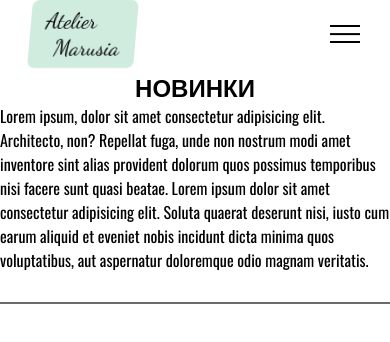
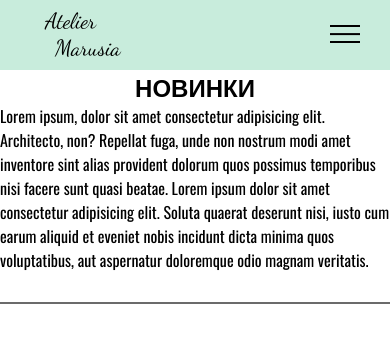
Before and after one commit to andrewkukhar/atelier-marusia.store, a plain HTML site: page index.html in a window 390 px wide. Drawn offline with nearby package versions, Linux system fonts and the light colour scheme.

Commit message:
correct code

```diff
--- a/css/header.css
+++ b/css/header.css
@@ -1,6 +1,7 @@
 .header {
 	width: 100%;
 	z-index: 10;
+	background-color: #c8ecdc;
 }
 .header__body {
 	width: 100%;
@@ -11,9 +12,8 @@
 	justify-content: space-between;
 }
 .logo-title {
-	background-color: #d0ecdf;
-	transform: skewX(-5deg);
-	border-radius: 7px;
+	transform: skewX(0deg);
+	border-radius: 0px;
 	position: relative;
 	z-index: 5;
     padding: 7px 15px;
@@ -157,6 +157,11 @@ body._touch .menu__list > li._active .menu__arrow {
 	}
 }
 @media (max-width: 767px) {
+	.header {
+		width: 100%;
+		z-index: 10;
+		background-color: #c8ecdc;
+	}
 	.menu__icon {
 		z-index: 5;
 		display: block;
@@ -206,7 +211,7 @@ body._touch .menu__list > li._active .menu__arrow {
 		left: -100%;
 		width: 100%;
 		height: 100%;
-		background-color: rgb(255, 255, 255);
+		/* background-color: rgb(255, 255, 255); */
 		padding: 100px 30px 30px 30px;
 		transition: left 0.8s ease 0s;
 		overflow: auto;
@@ -221,7 +226,7 @@ body._touch .menu__list > li._active .menu__arrow {
 		top: 0;
 		left: 0;
 		height: 70px;
-		background-color: #ffffff;
+		background-color: #c8ecdc;
 		z-index: 2;
 	}
 	.menu__list > li {
```
